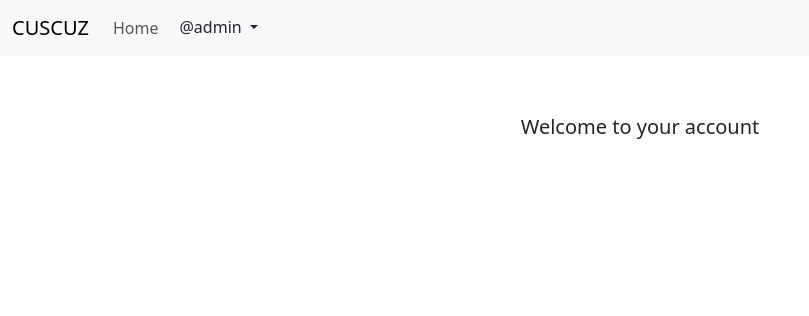
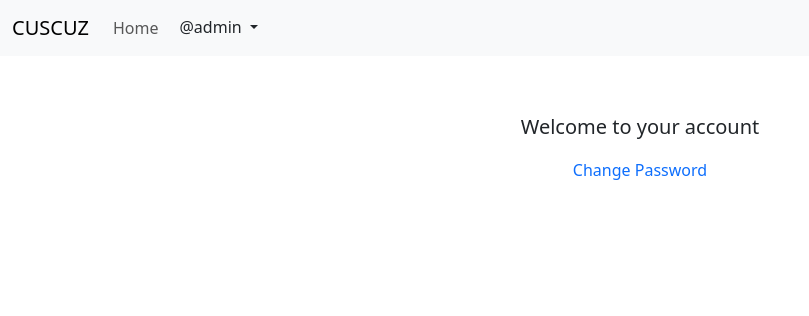
Before and after one commit to hugobelem/django-auth, a Django app: page / in a window 1280 px wide. Shown: the top 316 px of the page, without its empty margins (0-809 px from the left). Run offline with Django 5.2, Linux system fonts and the light colour scheme; a user stored in the database is signed in.

```diff
--- a/templates/pages/home.html
+++ b/templates/pages/home.html
@@ -13,6 +13,7 @@
     </h3>
 
     <p class="lead">Welcome to your account</p>
+    <a class="text-decoration-none" href="/accounts/password_change">Change Password</a>
 
   </div>
 {% else %}
```
